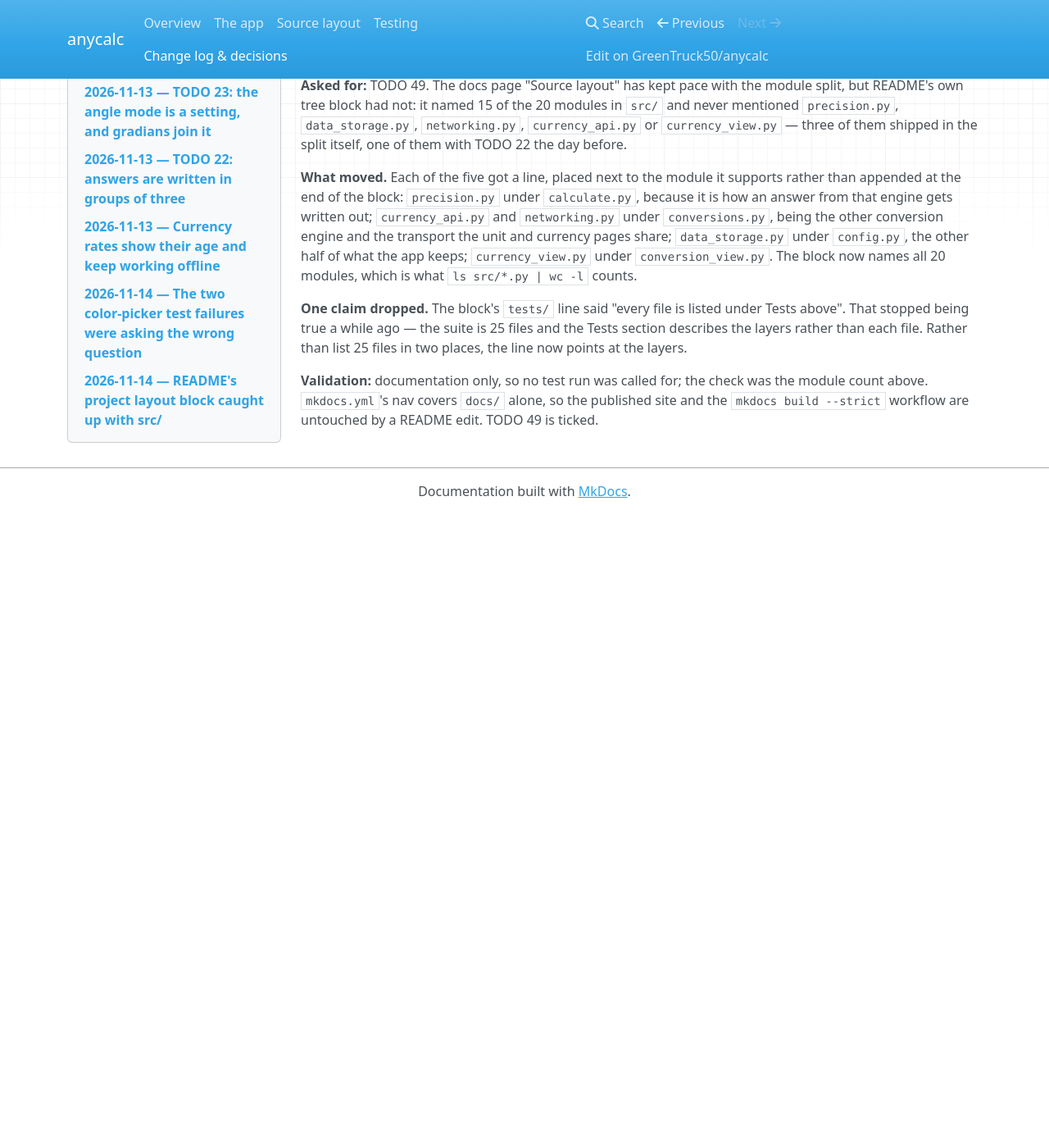
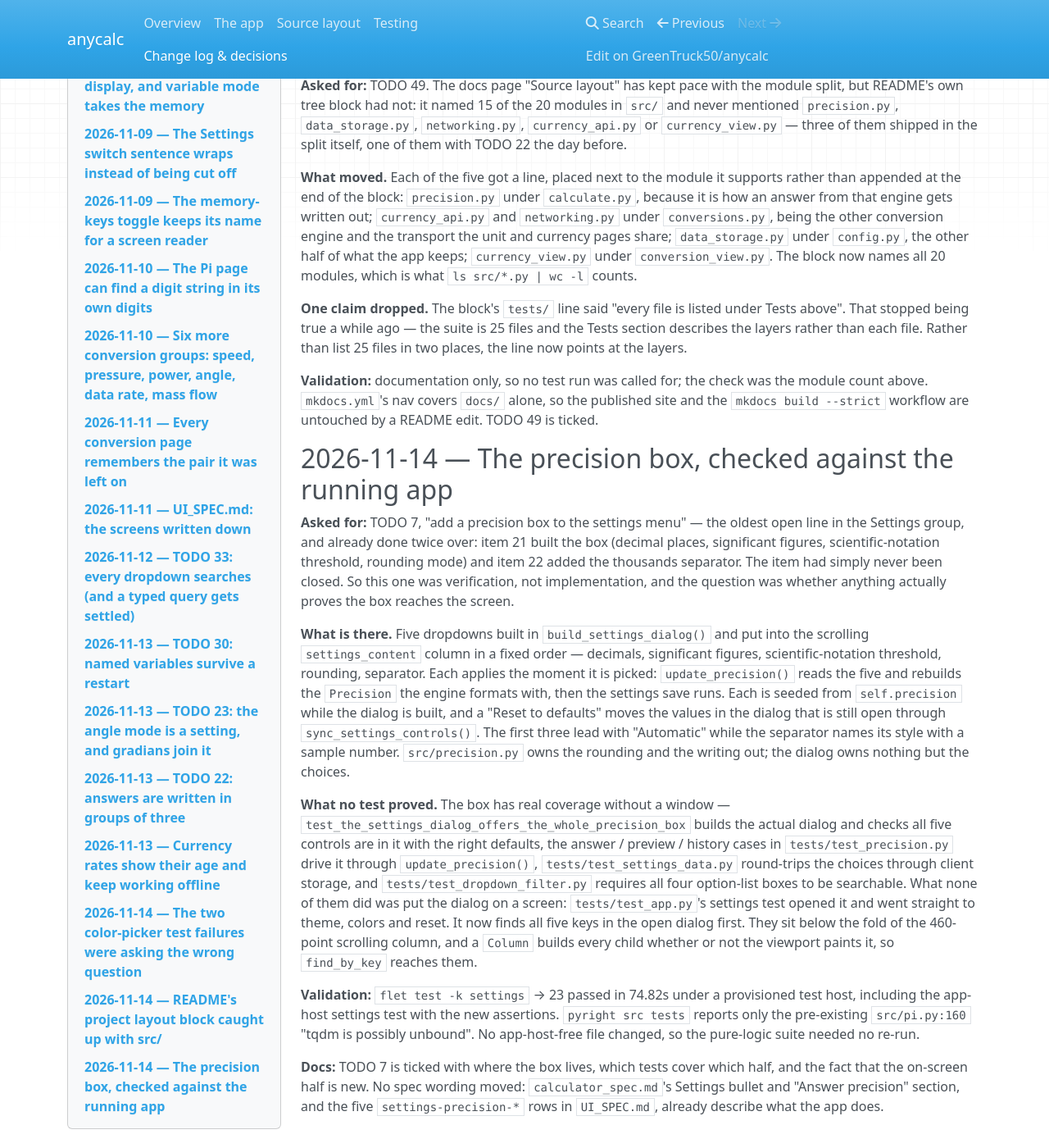
Before and after one commit to GreenTruck50/anycalc, an MkDocs documentation site: the page built from docs/Change log & decisions.md, in a window 1280 px wide and 1400 px high, scrolled down 55102 px. Shown: the whole window at 82% size. Built offline with MkDocs 1.6.1, drawn with Linux system fonts in a browser that asks for light colours; nearby versions of some CDN libraries; before the commit the page ends 55729 px from its top, so only the background shows below that.

Commit message:
TODO 7: the precision box is verified, on screen included
The oldest open line in the Settings group was already done twice over: item 21 built the box - decimal places, significant figures, scientific-notation threshold, rounding mode - and item 22 added the thousands separator. The item had simply never been closed, so this is verification rather than implementation.

The box is five dropdowns in build_settings_dialog(), seeded from self.precision, applied the moment one is picked by update_precision() and moved in code by sync_settings_controls() when a reset happens under an open dialog. Its behaviour is covered without a window: test_the_settings_dialog_offers_the_whole_precision_box builds the real dialog, the answer / preview / history cases in tests/test_precision.py drive it through update_precision(), tests/test_settings_data.py round-trips the choices through client storage and tests/test_dropdown_filter.py requires the option-list boxes to be searchable.

What no test did was put the dialog on a screen - tests/test_app.py's settings test opened it and went straight to theme, colors and reset. It now finds all five settings-precision-* keys in the open dialog first. They sit below the fold of the 460-point scrolling column, and a Column builds every child whether or not the viewport paints it, so find_by_key reaches them.

Validation: flet test -k settings 23 passed in 74.82s under a provisioned test host, including the app-host settings test with the new assertions. pyright reports only the known src/pi.py:160. No app-host-free file changed, so the pure-logic suite needed no re-run. TODO 7 is ticked; no spec wording moved, since calculator_spec.md and UI_SPEC.md already describe the box as the app builds it.

```diff
--- a/docs/Change log & decisions.md
+++ b/docs/Change log & decisions.md
@@ -828,3 +828,15 @@ The Android emulator window repeatedly triggered an "is not responding" dialog w
 **One claim dropped.** The block's `tests/` line said "every file is listed under Tests above". That stopped being true a while ago — the suite is 25 files and the Tests section describes the layers rather than each file. Rather than list 25 files in two places, the line now points at the layers.
 
 **Validation:** documentation only, so no test run was called for; the check was the module count above. `mkdocs.yml`'s nav covers `docs/` alone, so the published site and the `mkdocs build --strict` workflow are untouched by a README edit. TODO 49 is ticked.
+
+## 2026-11-14 — The precision box, checked against the running app
+
+**Asked for:** TODO 7, "add a precision box to the settings menu" — the oldest open line in the Settings group, and already done twice over: item 21 built the box (decimal places, significant figures, scientific-notation threshold, rounding mode) and item 22 added the thousands separator. The item had simply never been closed. So this one was verification, not implementation, and the question was whether anything actually proves the box reaches the screen.
+
+**What is there.** Five dropdowns built in `build_settings_dialog()` and put into the scrolling `settings_content` column in a fixed order — decimals, significant figures, scientific-notation threshold, rounding, separator. Each applies the moment it is picked: `update_precision()` reads the five and rebuilds the `Precision` the engine formats with, then the settings save runs. Each is seeded from `self.precision` while the dialog is built, and a "Reset to defaults" moves the values in the dialog that is still open through `sync_settings_controls()`. The first three lead with "Automatic" while the separator names its style with a sample number. `src/precision.py` owns the rounding and the writing out; the dialog owns nothing but the choices.
+
+**What no test proved.** The box has real coverage without a window — `test_the_settings_dialog_offers_the_whole_precision_box` builds the actual dialog and checks all five controls are in it with the right defaults, the answer / preview / history cases in `tests/test_precision.py` drive it through `update_precision()`, `tests/test_settings_data.py` round-trips the choices through client storage, and `tests/test_dropdown_filter.py` requires all four option-list boxes to be searchable. What none of them did was put the dialog on a screen: `tests/test_app.py`'s settings test opened it and went straight to theme, colors and reset. It now finds all five keys in the open dialog first. They sit below the fold of the 460-point scrolling column, and a `Column` builds every child whether or not the viewport paints it, so `find_by_key` reaches them.
+
+**Validation:** `flet test -k settings` → 23 passed in 74.82s under a provisioned test host, including the app-host settings test with the new assertions. `pyright src tests` reports only the pre-existing `src/pi.py:160` "tqdm is possibly unbound". No app-host-free file changed, so the pure-logic suite needed no re-run.
+
+**Docs:** TODO 7 is ticked with where the box lives, which tests cover which half, and the fact that the on-screen half is new. No spec wording moved: `calculator_spec.md`'s Settings bullet and "Answer precision" section, and the five `settings-precision-*` rows in `UI_SPEC.md`, already describe what the app does.
```
Also changed, not shown: TODO.md (+15 -1 lines), 1 other file.
